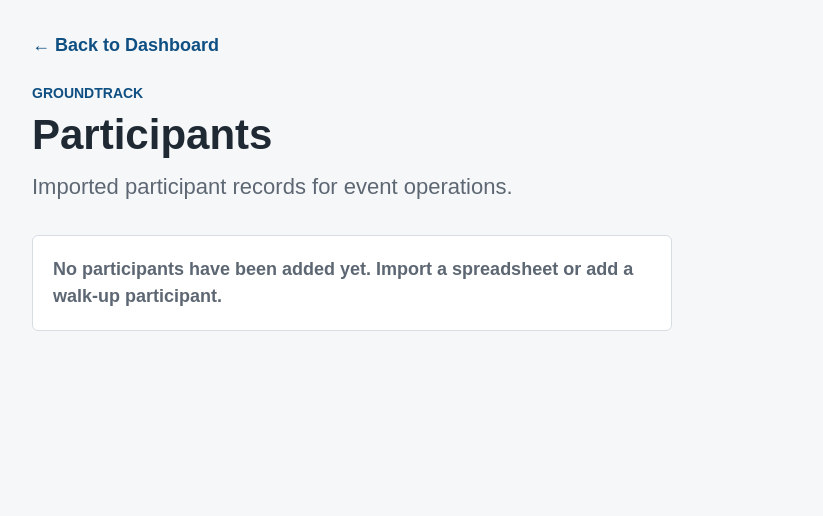
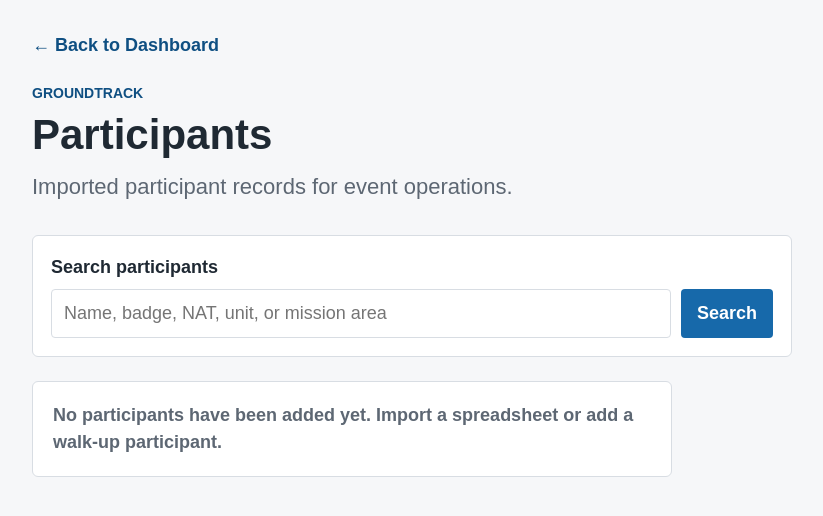
Before and after one commit to gacurl/GroundTrack, a Flask app: page /participants in a window 1280 px wide. Shown: the part 76-592 px from the top of the page, without its empty margins (72-895 px from the left). Run offline with Flask 3, Linux system fonts and the light colour scheme; data that the repository does not hold is empty.

Commit message:
Add participant search

```diff
--- a/app.py
+++ b/app.py
@@ -686,25 +686,36 @@ def participant_status(participant):
     return "Not Checked In"
 
 
-def get_participants():
+def get_participants(search_term=None):
+    query = """
+        SELECT
+            id,
+            name,
+            rank,
+            nat,
+            visit_request_status,
+            badge_number,
+            organization,
+            thread_initiative,
+            in_process_at,
+            out_process_at
+        FROM participants
+    """
+    params = ()
+    if search_term:
+        query += """
+            WHERE name LIKE ?
+                OR badge_number LIKE ?
+                OR nat LIKE ?
+                OR organization LIKE ?
+                OR thread_initiative LIKE ?
+        """
+        like_term = f"%{search_term}%"
+        params = (like_term, like_term, like_term, like_term, like_term)
+    query += " ORDER BY name COLLATE NOCASE, id"
+
     try:
-        rows = get_db().execute(
-            """
-            SELECT
-                id,
-                name,
-                rank,
-                nat,
-                visit_request_status,
-                badge_number,
-                organization,
-                thread_initiative,
-                in_process_at,
-                out_process_at
-            FROM participants
-            ORDER BY name COLLATE NOCASE, id
-            """
-        ).fetchall()
+        rows = get_db().execute(query, params).fetchall()
     except sqlite3.OperationalError:
         return []
 
@@ -908,9 +919,11 @@ def scan():
 
 @app.route("/participants")
 def participants():
+    search_term = request.args.get("q", "").strip()
     return render_template(
         "participants.html",
-        participants=get_participants(),
+        participants=get_participants(search_term),
+        search_term=search_term,
     )
 
 
--- a/static/style.css
+++ b/static/style.css
@@ -340,6 +340,57 @@ h2 {
   filter: brightness(0.9);
 }
 
+.search-form {
+  background: var(--panel);
+  border: 1px solid var(--border);
+  border-radius: 6px;
+  margin-bottom: 24px;
+  max-width: 760px;
+  padding: 18px;
+}
+
+.search-form label {
+  display: block;
+  font-weight: 700;
+  margin-bottom: 8px;
+}
+
+.search-row {
+  display: flex;
+  flex-wrap: wrap;
+  gap: 10px;
+}
+
+.search-row input {
+  border: 1px solid var(--border);
+  border-radius: 4px;
+  flex: 1 1 320px;
+  font: inherit;
+  min-width: 0;
+  padding: 10px 12px;
+}
+
+.search-row input:focus {
+  border-color: var(--accent);
+  outline: 3px solid rgba(23, 105, 170, 0.18);
+}
+
+.search-row button {
+  background: var(--accent);
+  border: 0;
+  border-radius: 4px;
+  color: #ffffff;
+  cursor: pointer;
+  font: inherit;
+  font-weight: 700;
+  padding: 10px 16px;
+}
+
+.search-row button:hover,
+.search-row button:focus {
+  background: var(--accent-dark);
+}
+
 .table-wrap {
   background: var(--panel);
   border: 1px solid var(--border);
--- a/templates/participants.html
+++ b/templates/participants.html
@@ -10,6 +10,20 @@
     <h1>Participants</h1>
     <p class="lead">Imported participant records for event operations.</p>
   </section>
+
+  <form class="search-form" action="{{ url_for('participants') }}" method="get">
+    <label for="participant-search">Search participants</label>
+    <div class="search-row">
+      <input
+        id="participant-search"
+        name="q"
+        type="search"
+        value="{{ search_term }}"
+        placeholder="Name, badge, NAT, unit, or mission area"
+      >
+      <button type="submit">Search</button>
+    </div>
+  </form>
 
   {% if participants %}
     <div class="table-wrap">
@@ -48,8 +62,14 @@
       </table>
     </div>
   {% else %}
-    <p class="empty-state">
-      No participants have been added yet. Import a spreadsheet or add a walk-up participant.
-    </p>
+    {% if search_term %}
+      <p class="empty-state">
+        No participants match "{{ search_term }}".
+      </p>
+    {% else %}
+      <p class="empty-state">
+        No participants have been added yet. Import a spreadsheet or add a walk-up participant.
+      </p>
+    {% endif %}
   {% endif %}
 {% endblock %}
```
Also changed, not shown: tests/test_participants.py (+108 -3 lines).
